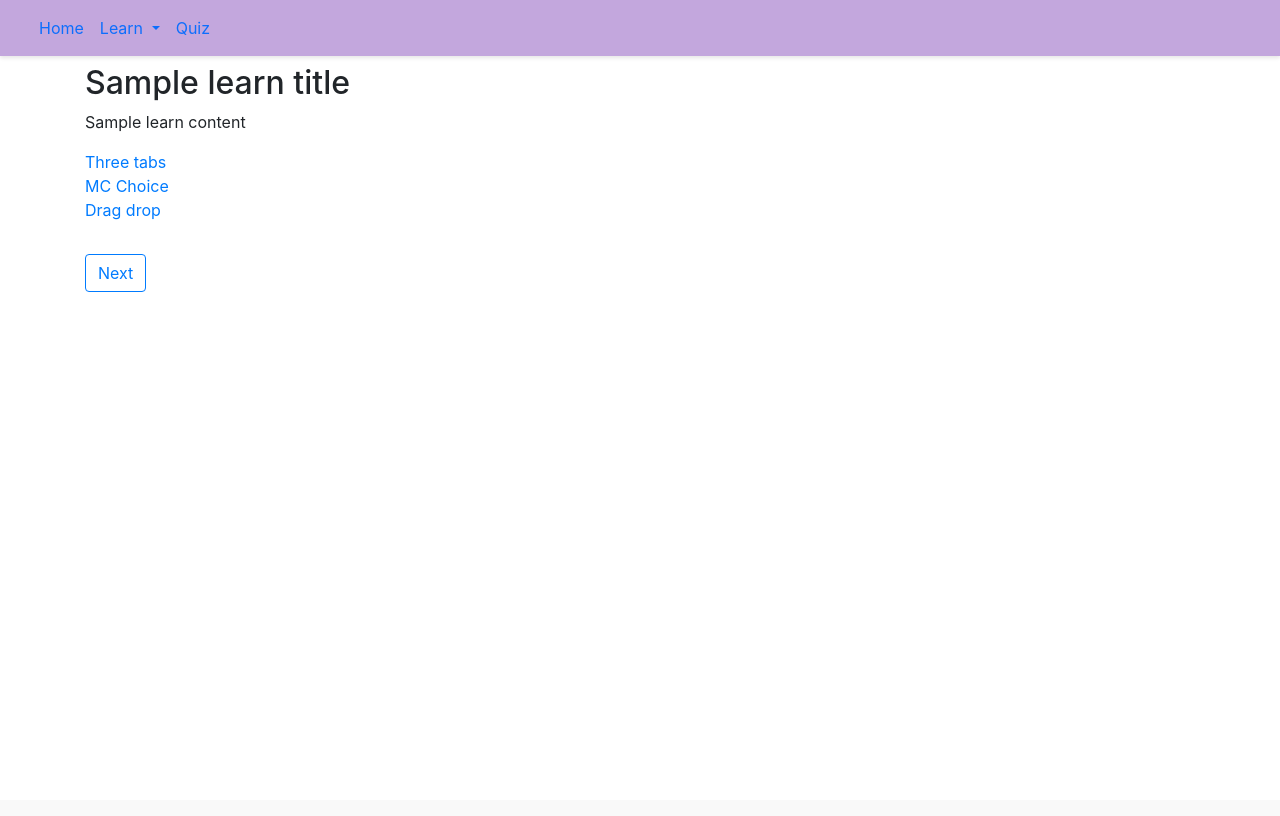
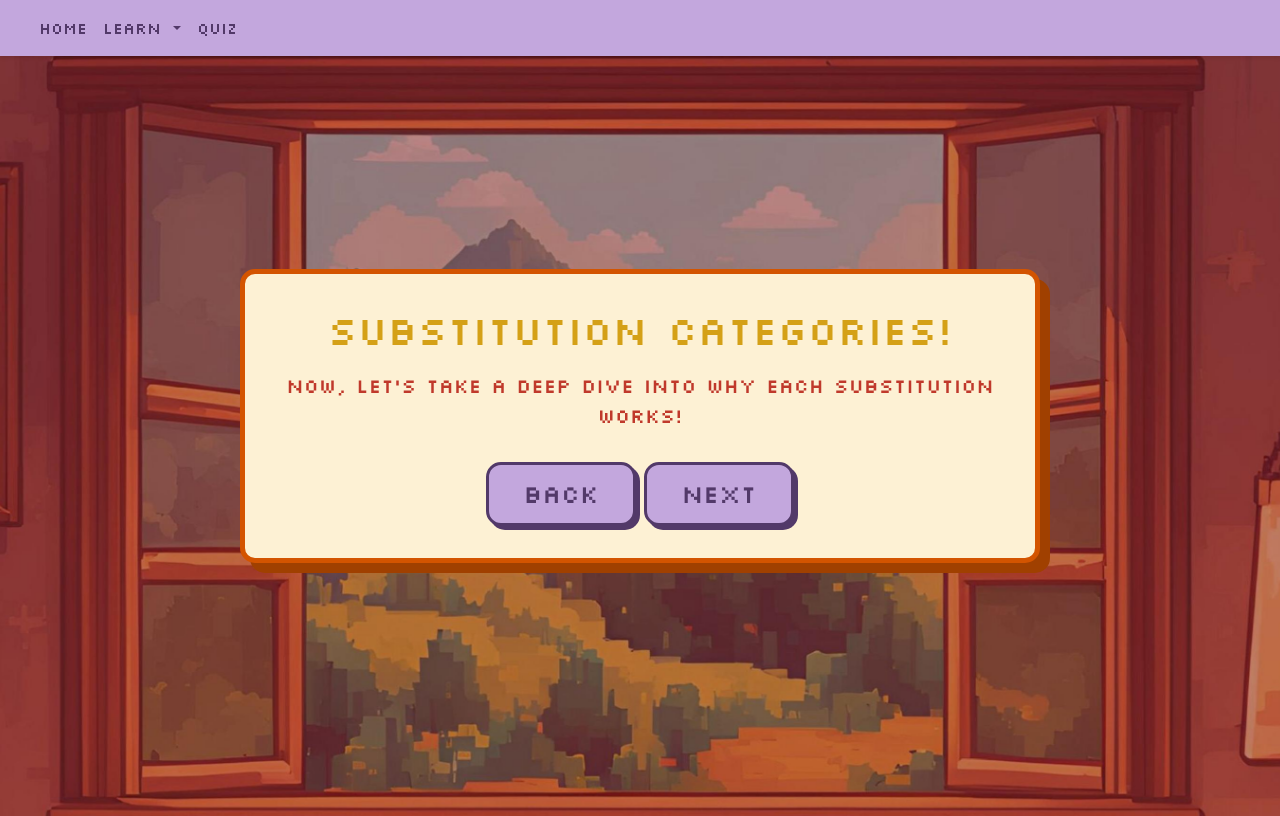
Before and after one commit to anonymousanemone/ui-finalproj, a Flask app: page /learn/1 in a window 1280 px wide. Before the commit the page ends 292 px from the top, so only its background shows below. Run offline with Flask 3, Linux system fonts and the light colour scheme; some libraries are stand-ins or nearby versions.

Commit message:
changes to server

```diff
--- a/server.py
+++ b/server.py
@@ -32,9 +32,13 @@ def dragdrop():
 #     return redirect(url_for('learn', lesson_num=1))
 
 # Learning route
-@app.route('/learn/<int:lesson_num>', methods=['GET', 'POST'])
-def learn(lesson_num):
-    return render_template('learn.html', lesson_num=lesson_num)
+@app.route('/learn/1', methods=['GET', 'POST'])
+def learn_1():
+    return render_template('learn.html')
+
+@app.route('/learn/2')
+def learn_2():
+    return render_template('learn_2.html')
 
 # Quiz route
 @app.route('/quiz/<int:question_num>', methods=['GET', 'POST'])
--- a/static/main.css
+++ b/static/main.css
@@ -1,3 +1,9 @@
+@import url('https://fonts.googleapis.com/css2?family=Silkscreen&display=swap');
+
+body {
+    font-family: 'Silkscreen', sans-serif;
+}
+
 .navbar {
     background-color: #c3a7dd; /* light lavender/purple */
     box-shadow: 0 2px 4px rgba(0, 0, 0, 0.1);
@@ -5,6 +11,15 @@
     position: absolute;
     top: 0;
     width: 100%;
+}
+
+.navbar a {
+    color: #523969;
+    text-decoration: none;
+}
+
+.navbar a:hover {
+    color: #9a6ec1;
 }
 
 .home-background {
@@ -17,39 +32,113 @@
     flex-direction: column;
     justify-content: center;
     align-items: center;
-    color: white; /* or black, depending on image */
-    text-shadow: 1px 1px 2px rgba(0,0,0,0.7);
     padding: 2rem;
 }
-.correct {
-    background-color: #d4edda !important;
-    border-color: #28a745 !important;
-  }
-  .incorrect {
-    background-color: #f8d7da !important;
-    border-color: #dc3545 !important;
-  }
 
-  .draggable-item {
-    cursor: move;
-    padding: 10px;
-    background-color: #f0f0f0;
-    margin-bottom: 10px;
-    border: 1px solid #ccc;
-    border-radius: 4px;
-  }
-  .drop-zone {
-    min-height: 60px;
-    padding: 10px;
-    border: 2px dashed #ccc;
-    border-radius: 4px;
-    background-color: #fafafa;
-  }
-  .matched {
-    border-color: green !important;
-    background-color: #d4edda !important;
-  }
-  .mismatched {
-    border-color: red !important;
-    background-color: #f8d7da !important;
-  }
+.home-box {
+    background-color: #f9d27d;
+    color: #683b0b;
+    border: 5px solid #d35400;
+    border-radius: 18px;
+    padding: 2.5rem;
+    box-shadow: 10px 10px 0 #a04000;
+    position: relative;
+    max-width: 750px;
+    text-align: center;
+    display: inline-block;
+}
+
+.btn-purple {
+    width: 150px;
+    background-color: #c3a7dd;
+    color: #523969;
+    border: 3px solid #523969;
+    border-radius: 15px;
+    box-shadow: #523969 4px 4px 0;
+    padding: 10px 20px;
+    text-align: center;
+    font-size: 25px;
+}
+
+.btn-purple:hover {
+    background-color: #aa8cc5;
+}
+
+.header-banner {
+    background-color: #f39c12;
+    height: 20px;
+    width: 100%;
+    position: absolute;
+    top: 0;
+    left: 0;
+    border-top-left-radius: 10px;
+    border-top-right-radius: 10px;
+}
+
+.banner-text {
+    font-family: 'Silkscreen', sans-serif;
+    font-size: 1.25rem;
+    color: white;
+    margin: 0;
+}
+
+.learn-background {
+    background-image: url("/static/images/learn_bg.jpg"); /* Replace with your background image */
+    background-size: cover;
+    background-position: center;
+    background-repeat: no-repeat;
+    min-height: 100vh;
+    display: flex;
+    justify-content: center;
+    align-items: center;
+    padding: 2rem;
+}
+
+.notebook-container {
+    background-color: #fdf1d4;
+    border: 5px solid #d35400;
+    border-radius: 15px;
+    padding: 2rem;
+    box-shadow: 10px 10px 0 #a04000;
+    max-width: 800px;
+    text-align: center;
+    position: relative;
+}
+
+.notebook-title {
+    font-family: 'Silkscreen', cursive;
+    color: #d4a017;
+    font-size: 2.5rem;
+    margin-bottom: 1rem;
+}
+
+.notebook-text {
+    font-family: 'Silkscreen', cursive;
+    color: #c0392b;
+    font-size: 1.25rem;
+    margin-bottom: 2rem;
+}
+
+.category-container {
+    display: flex;
+    justify-content: space-around;
+    align-items: center;
+    margin-top: 2rem;
+}
+
+.category {
+    text-align: center;
+}
+
+.category-image {
+    width: 150px;
+    height: auto;
+    image-rendering: pixelated; /* Ensures the pixel art style */
+}
+
+.category-text {
+    font-family: 'Silkscreen', sans-serif;
+    font-size: 1.5rem;
+    color: white;
+    margin-top: 0.5rem;
+}
--- a/templates/learn.html
+++ b/templates/learn.html
@@ -1,16 +1,15 @@
 {% extends "layout.html" %}
 {% block content %}
-<div class="container py-5">
-    <h2>Sample learn title</h2>
-    <p>Sample learn content</p>
-    <p><a href="/three-tab">Three tabs</a> </br>
-        <a href="/mc-choice">MC Choice</a></br>
-        <a href="/drag-drop">Drag drop</a>
-    </p>
 
-    <form method="POST" action="/learn/{{ next_lesson }}">
-        <input type="hidden" name="lesson_num" value="{{ lesson_num }}">
-        <button type="submit" class="btn btn-outline-primary mt-3">Next</button>
-    </form>
+<div class="learn-background text-center d-flex justify-content-center align-items-center">
+    <div class="notebook-container">
+        <h1 class="notebook-title">Substitution Categories!</h1>
+        <p class="notebook-text">Now, Let's Take a Deep Dive into Why Each Substitution Works!</p>
+        <div class="button-container">
+            <a href="/" class="btn btn-purple">BACK</a>
+            <a href="/learn/2" class="btn btn-purple">NEXT</a>
+        </div>
+    </div>
 </div>
+
 {% endblock %}
```
Also changed, not shown: templates/index.html (+10 -5 lines), templates/learn_2.html (added, +25 -0 lines), static/images/learn_bg.jpg (added).
